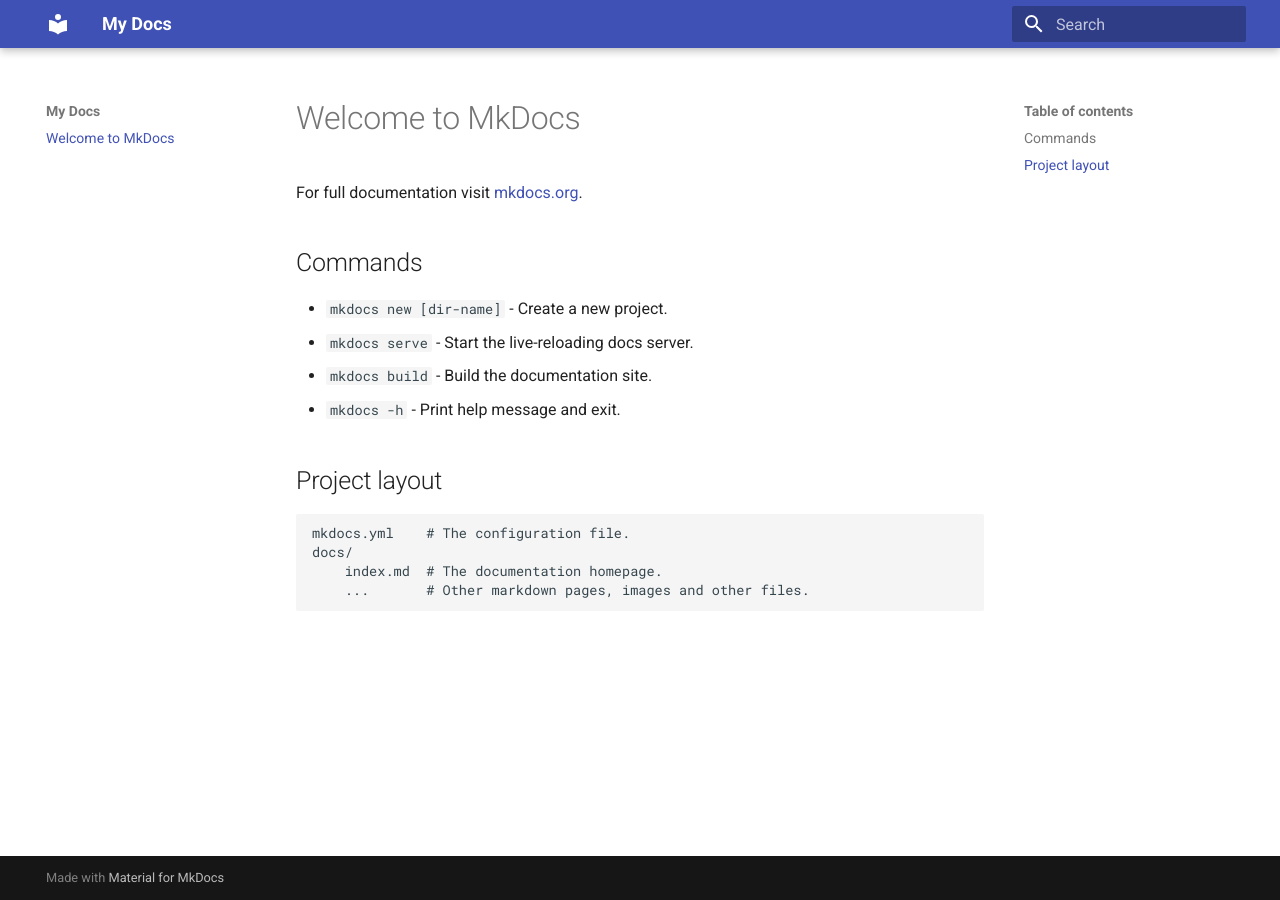
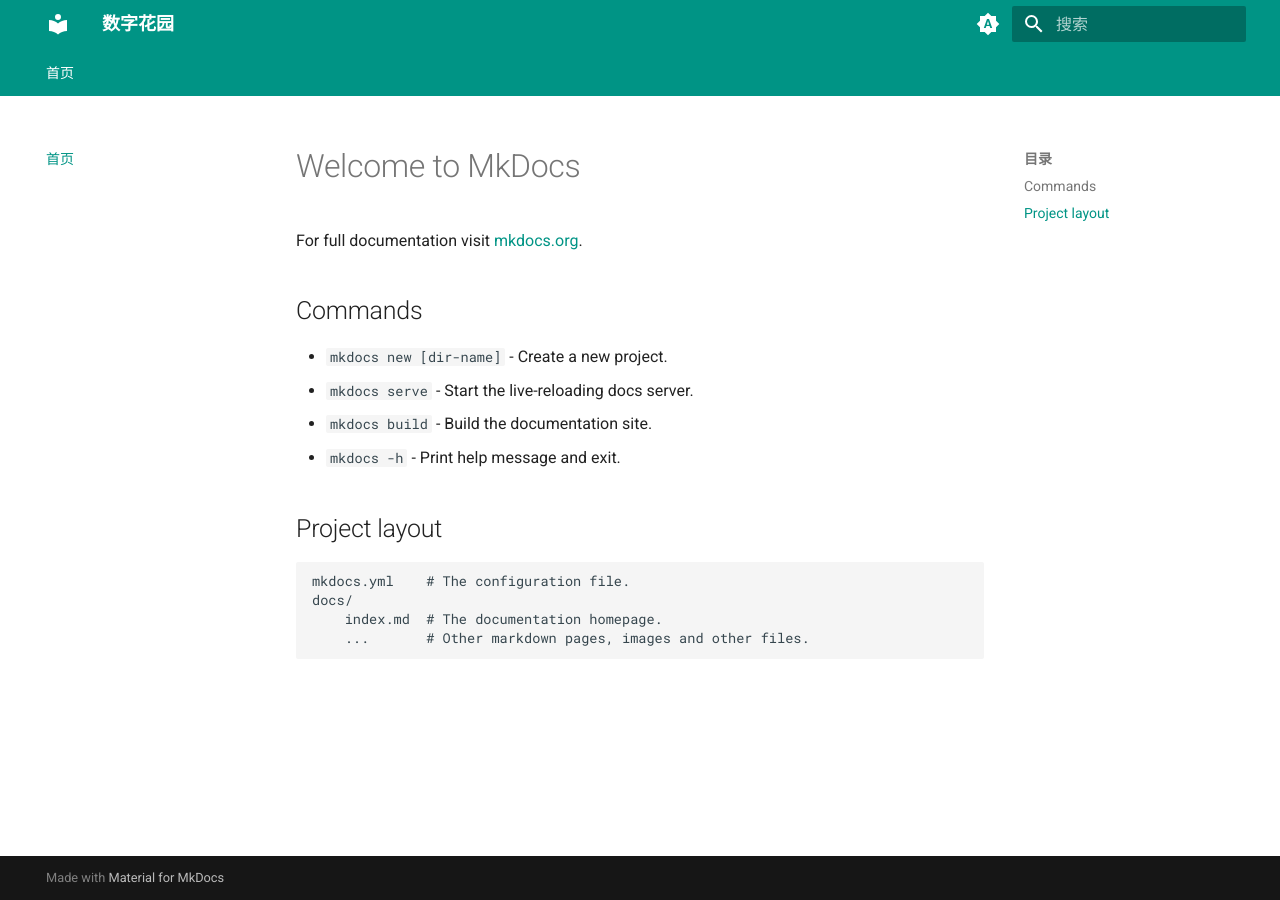
Before and after one commit to mlosun/My_Garden, an MkDocs documentation site: the page built from docs/index.md, in a window 1280 px wide. Built offline with MkDocs 1.6.1 and Material for MkDocs 9.7.7, drawn with Linux system fonts in a browser that asks for light colours.

Commit message:
docs: 更新mkdocs.yml配置以优化文档站点
更新了mkdocs.yml文件，修改了站点名称为“数字花园”，并配置了Material主题的中文语言支持。同时，启用了多项导航功能，如顶部导航标签、章节导航、面包屑导航等，以提升用户体验。此外，还设置了自动模式、浅色模式和深色模式的调色板，确保在不同系统偏好下都能提供良好的视觉效果。

```diff
--- a/mkdocs.yml
+++ b/mkdocs.yml
@@ -1,4 +1,70 @@
-site_name: My Docs
+# 站点名称
+site_name: 数字花园
 
+# # Github仓库
+# repo_name: mlosun/My_Garden
+# repo_url: https://github.com/mlosun/My_Garden
+# edit_uri: edit/source/docs/
+
+# 主题设置
 theme:
-  name: material
+  name: material  # 使用Material主题
+  language: zh    # 设置语言为中文
+
+  # # 自定义图标
+  # icon:
+  #   repo: fontawesome/brands/github  # GitHub图标
+  #   edit: material/pencil            # 编辑图标
+  #   view: material/eye               # 查看图标
+
+ # 主题功能设置
+  features:
+    # https://squidfunk.github.io/mkdocs-material/setup/setting-up-navigation/
+    - navigation.tabs        # 启用顶部导航标签
+    - navigation.sections    # 启用章节导航
+    - navigation.path         # 启用面包屑导航
+    - navigation.top         # 启用返回顶部按钮
+    - navigation.indexes     # 启用章节索引
+    - navigation.expand      # 默认展开导航
+    - toc.follow            # 在页面滚动时保持目录的可见性
+    # https://squidfunk.github.io/mkdocs-material/setup/setting-up-site-search/
+    - search.suggest        # 搜索建议
+    - search.highlight      # 搜索结果高亮
+    - search.share          # 搜索结果分享
+    # https://squidfunk.github.io/mkdocs-material/setup/adding-a-git-repository/
+    - content.action.edit
+    - content.action.view
+
+  # 调色板设置
+  # https://squidfunk.github.io/mkdocs-material/setup/changing-the-colors/
+  palette:
+    # 自动模式：根据用户的系统设置自动切换颜色方案
+    - media: "(prefers-color-scheme)"
+      primary: teal       # 主色调
+      accent: teal        # 强调色
+      toggle:
+        icon: material/brightness-auto  # 切换按钮图标：自动模式图标
+        name: 切换到浅色模式              # 切换按钮提示文本：切换到浅色模式
+    # 浅色模式：当用户系统偏好为浅色时使用
+    - media: "(prefers-color-scheme: light)"
+      scheme: default                   # 使用默认的浅色主题方案
+      primary: teal       # 主色调
+      accent: teal        # 强调色
+      toggle:
+        icon: material/brightness-7     # 切换按钮图标：浅色模式图标（太阳图标）
+        name: 切换到深色模式              # 切换按钮提示文本：切换到深色模式
+    # 深色模式：当用户系统偏好为深色时使用
+    - media: "(prefers-color-scheme: dark)"
+      scheme: slate                     # 使用深色主题方案
+      primary: teal       # 主色调
+      accent: teal        # 强调色
+      toggle:
+        icon: material/brightness-4     # 切换按钮图标：深色模式图标（月亮图标）
+        name: 切换到系统偏好              # 切换按钮提示文本：切换到系统偏好
+
+# 导航设置
+nav:
+  - 首页: index.md
+
+plugins:
+  - search   # 搜索插件
```
